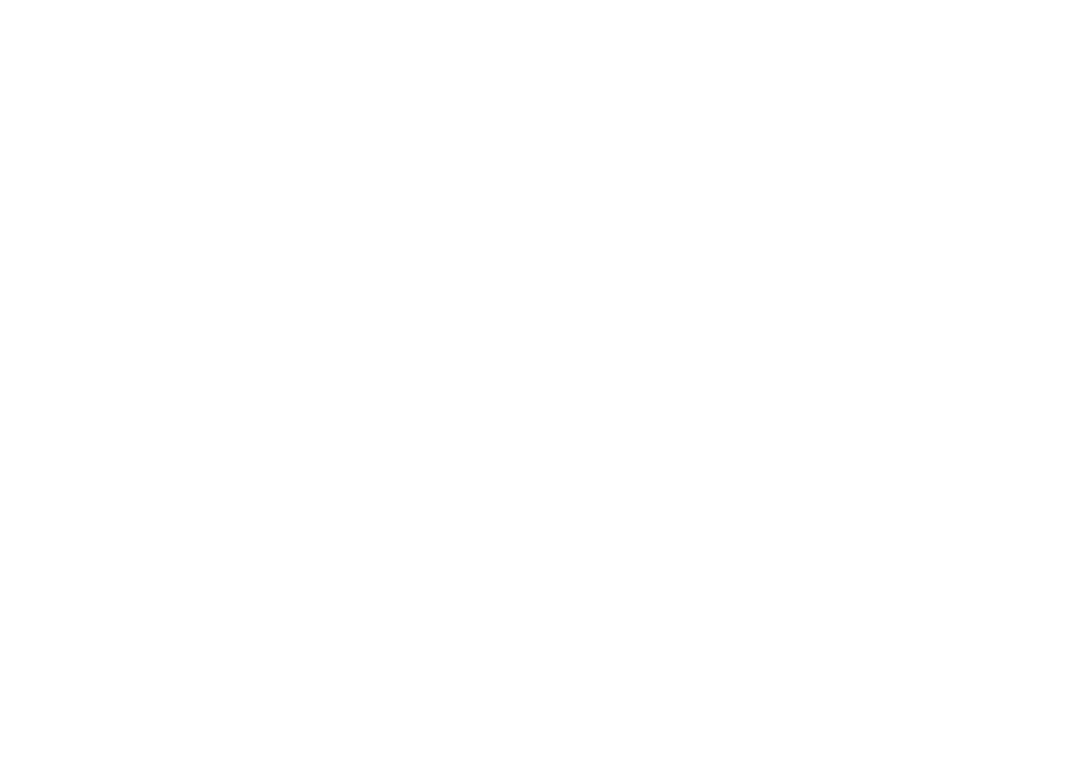
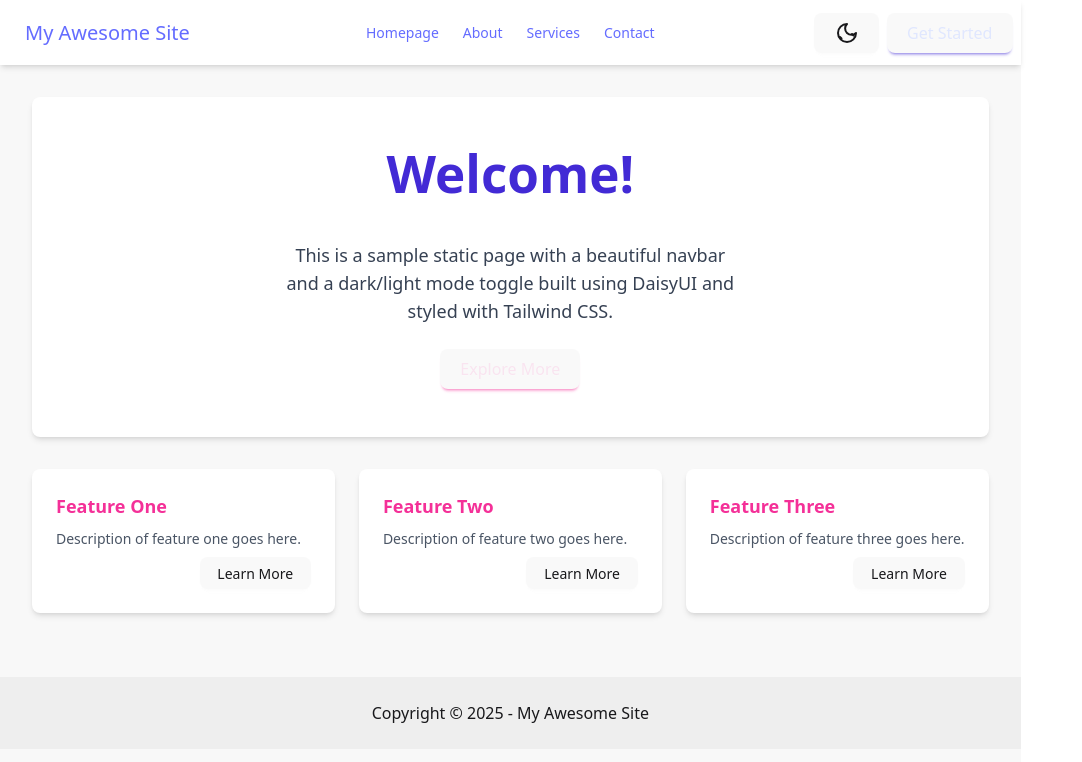
Before and after one commit to ecabanas/scoremaster, a React (Vite) app in the folder frontend/: page / in a window 1280 px wide. Shown: the top 762 px of the page, without its empty margins (0-1082 px from the left). Built offline with nearby package versions, Linux system fonts and the light colour scheme.

Commit message:
Added daisyui and modified webpage

```diff
--- a/frontend/src/App.tsx
+++ b/frontend/src/App.tsx
@@ -1,20 +1,106 @@
-import { useState, useEffect } from "react";
-import axios from "axios";
+import React, { useState, useEffect } from 'react';
 
 function App() {
-    const [message, setMessage] = useState("");
+  const [theme, setTheme] = useState(localStorage.getItem('theme') || 'light');
 
-    useEffect(() => {
-        axios.get("http://localhost:8080/")
-            .then(response => setMessage(response.data.message))
-            .catch(error => console.error("Error fetching data", error));
-    }, []);
+  useEffect(() => {
+    document.documentElement.setAttribute('data-theme', theme);
+    localStorage.setItem('theme', theme);
+  }, [theme]);
 
-    return (
-        <div className="App">
-            <h1>{message}</h1>
+  const toggleTheme = () => {
+    setTheme(theme === 'light' ? 'dark' : 'light');
+  };
+
+  return (
+    <div className="min-h-screen bg-base-200 transition-colors duration-300">
+      {/* Navbar */}
+      <div className="navbar bg-base-100 shadow-md">
+        <div className="navbar-start">
+          <div className="dropdown">
+            <div tabIndex={0} role="button" className="btn btn-ghost lg:hidden">
+              <svg xmlns="http://www.w3.org/2000/svg" className="h-5 w-5" fill="none" viewBox="0 0 24 24" stroke="currentColor"><path strokeLinecap="round" strokeLinejoin="round" strokeWidth="2" d="M4 6h16M4 12h8m-8 6h16" /></svg>
+            </div>
+            <ul tabIndex={0} className="menu menu-sm dropdown-content mt-3 z-[1] p-2 shadow bg-base-100 rounded-box w-52">
+              <li><a>Homepage</a></li>
+              <li><a>About</a></li>
+              <li><a>Services</a></li>
+              <li><a>Contact</a></li>
+            </ul>
+          </div>
+          <a className="btn btn-ghost normal-case text-xl">My Awesome Site</a>
         </div>
-    );
+        <div className="navbar-center hidden lg:flex">
+          <ul className="menu menu-horizontal px-1">
+            <li><a>Homepage</a></li>
+            <li><a>About</a></li>
+            <li><a>Services</a></li>
+            <li><a>Contact</a></li>
+          </ul>
+        </div>
+        <div className="navbar-end">
+          <button className="btn" onClick={toggleTheme}>
+            {theme === 'light' ? (
+              <svg xmlns="http://www.w3.org/2000/svg" width="24" height="24" viewBox="0 0 24 24" fill="none" stroke="currentColor" strokeWidth="2" strokeLinecap="round" strokeLinejoin="round" className="lucide lucide-moon-star"><path d="M12 3a6 6 0 0 0 9 9 9 9 0 1 1-9-9Z"/><path d="m17 13 1.5 1.5M5 16l1.5 1.5"/></svg>
+            ) : (
+              <svg xmlns="http://www.w3.org/2000/svg" width="24" height="24" viewBox="0 0 24 24" fill="none" stroke="currentColor" strokeWidth="2" strokeLinecap="round" strokeLinejoin="round" className="lucide lucide-sun"><circle cx="12" cy="12" r="4"/><path d="M12 2v2M12 20v2M4.93 4.93l1.41 1.41M17.66 17.66l1.41 1.41M2 12h2M20 12h2M4.93 19.07l1.41-1.41M17.66 6.34l1.41-1.41"/></svg>
+            )}
+          </button>
+          <button className="btn btn-primary ml-2">Get Started</button>
+        </div>
+      </div>
+
+      {/* Page Content */}
+      <div className="container mx-auto p-8">
+        <div className="hero bg-base-100 rounded-lg shadow-md p-8">
+          <div className="hero-content text-center">
+            <div className="max-w-md">
+              <h1 className="text-5xl font-bold text-primary mb-4">Welcome!</h1>
+              <p className="py-6 text-lg text-gray-700">
+                This is a sample static page with a beautiful navbar and a dark/light mode toggle built using DaisyUI and styled with Tailwind CSS.
+              </p>
+              <button className="btn btn-secondary">Explore More</button>
+            </div>
+          </div>
+        </div>
+
+        <div className="py-8 grid grid-cols-1 md:grid-cols-2 lg:grid-cols-3 gap-6">
+          <div className="card bg-base-100 shadow-md">
+            <div className="card-body">
+              <h2 className="card-title text-secondary">Feature One</h2>
+              <p className="text-gray-600">Description of feature one goes here.</p>
+              <div className="card-actions justify-end">
+                <button className="btn btn-sm">Learn More</button>
+              </div>
+            </div>
+          </div>
+          <div className="card bg-base-100 shadow-md">
+            <div className="card-body">
+              <h2 className="card-title text-secondary">Feature Two</h2>
+              <p className="text-gray-600">Description of feature two goes here.</p>
+              <div className="card-actions justify-end">
+                <button className="btn btn-sm">Learn More</button>
+              </div>
+            </div>
+          </div>
+          <div className="card bg-base-100 shadow-md">
+            <div className="card-body">
+              <h2 className="card-title text-secondary">Feature Three</h2>
+              <p className="text-gray-600">Description of feature three goes here.</p>
+              <div className="card-actions justify-end">
+                <button className="btn btn-sm">Learn More</button>
+              </div>
+            </div>
+          </div>
+        </div>
+      </div>
+
+      {/* Footer */}
+      <footer className="bg-base-300 text-base-content py-6 text-center">
+        <p>Copyright © 2025 - My Awesome Site</p>
+      </footer>
+    </div>
+  );
 }
 
 export default App;
--- a/frontend/src/index.css
+++ b/frontend/src/index.css
@@ -1,4 +1,5 @@
 @import "tailwindcss";
+@plugin "daisyui";
 
 
 :root {
```
Also changed, not shown: frontend/package.json (+6 -3 lines), 1 other file (tests, documents, lock files or other folders).
